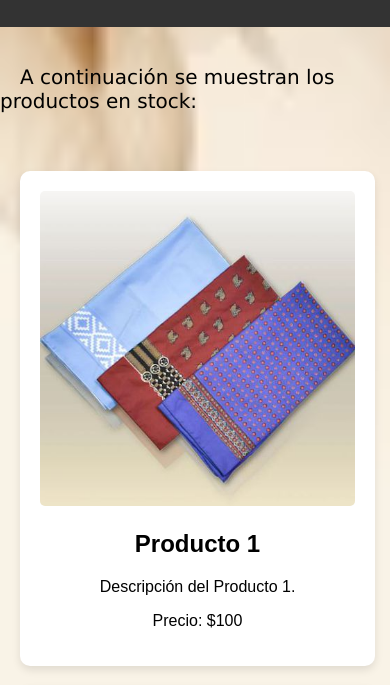
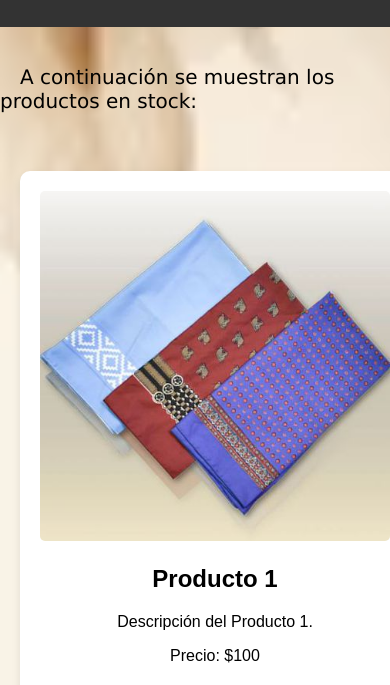
Before and after one commit to Mechon1981/Mechon1981.github.io, a plain HTML site: page index.html in a window 390 px wide. Shown: the part 107-792 px from the top of the page. Drawn offline with Linux system fonts and the light colour scheme.

Commit message:
Update styles.css

```diff
--- a/styles.css
+++ b/styles.css
@@ -214,7 +214,7 @@ footer {
     }
 
     .producto {
-        width: 90%; /* Ajusta el tamaño de los productos en pantallas pequeñas */
+        width: 100%; /* Ajusta el tamaño de los productos en pantallas pequeñas */
         margin-bottom: 20px;
     }
 
```
